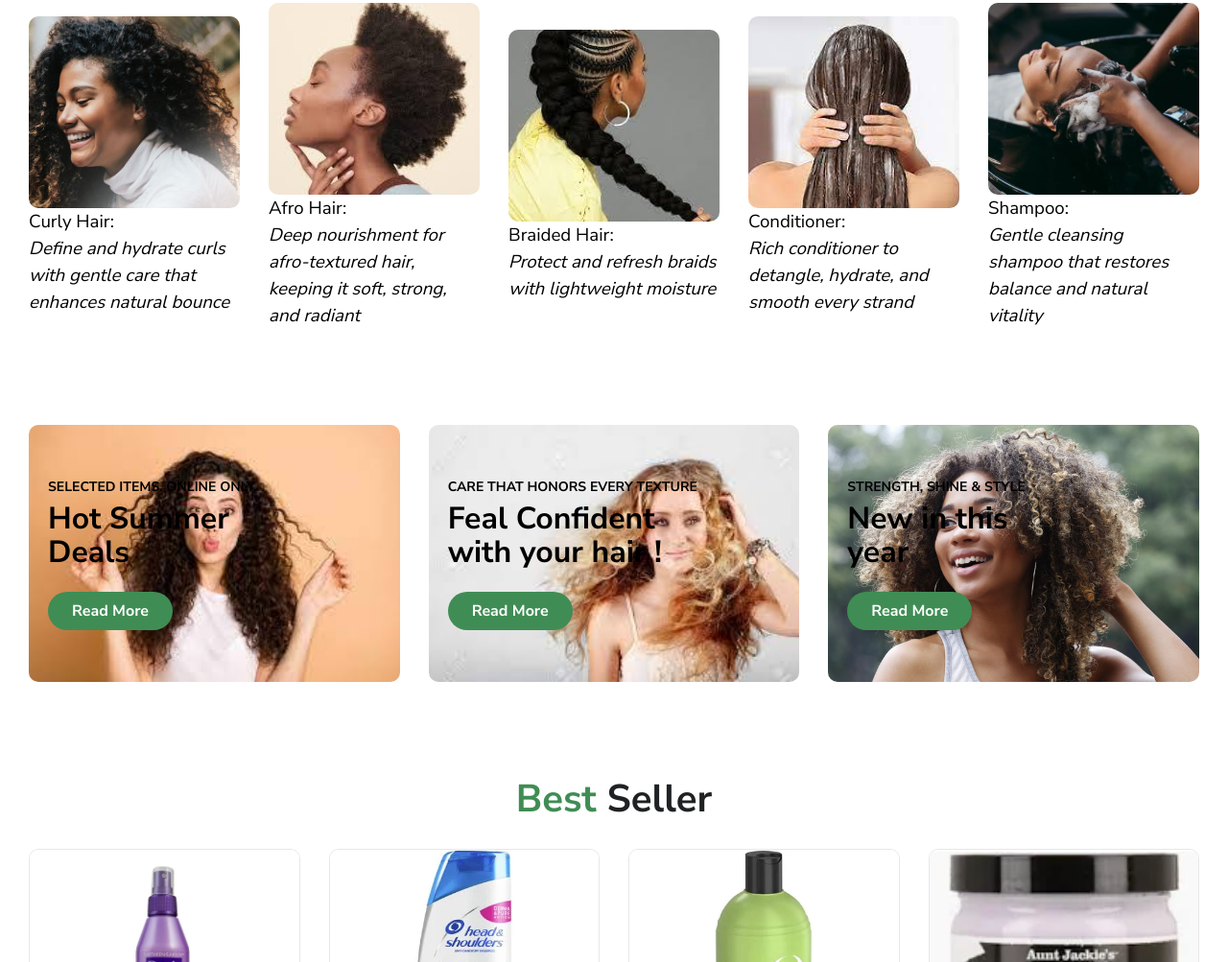
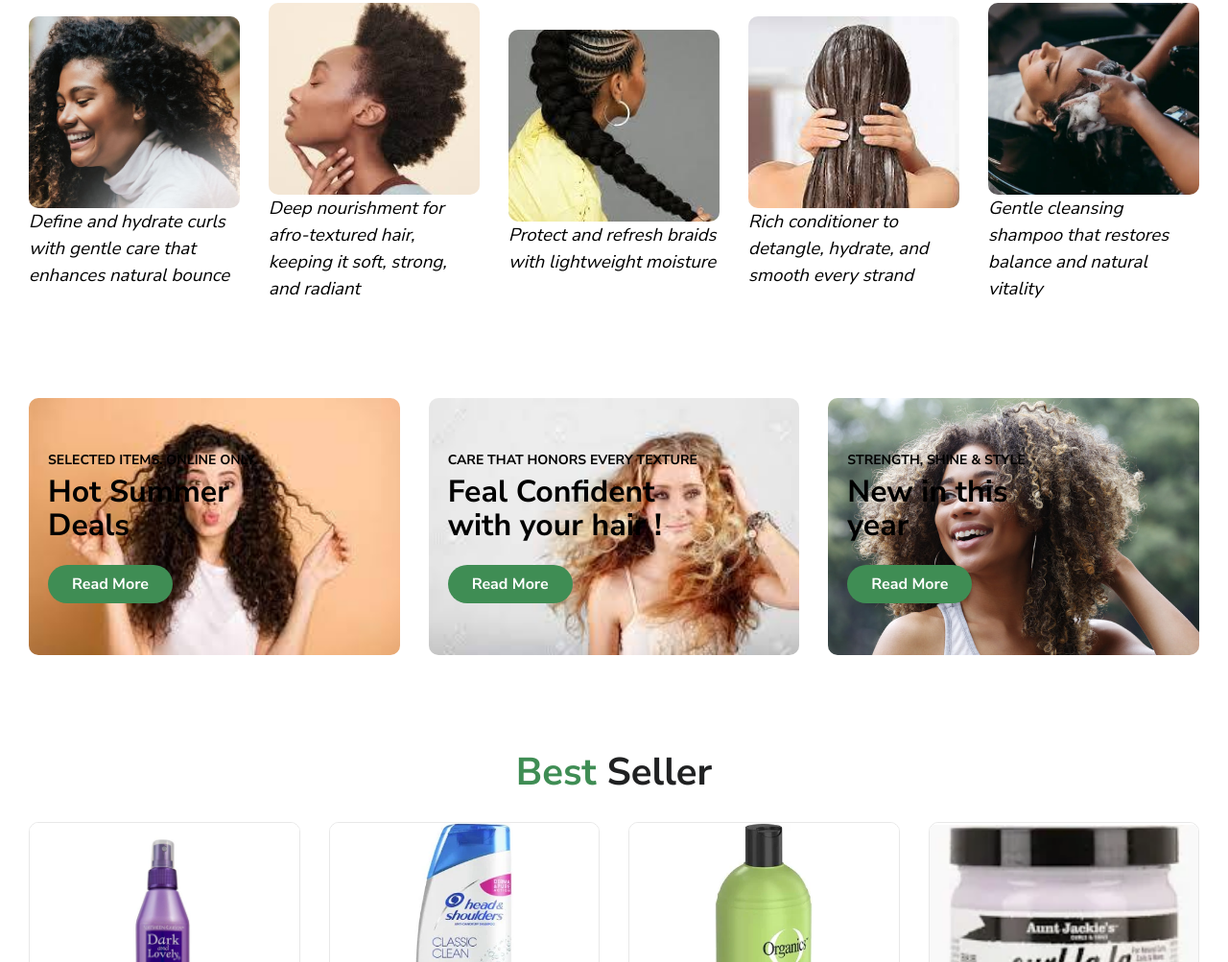
Before and after one commit to umutesa/Hair_Haven, a plain HTML site: page index.html in a window 1280 px wide. Shown: the part 785-1788 px from the top of the page at 96% size. Drawn offline with nearby package versions, Linux system fonts and the light colour scheme.

Commit message:
fix format

```diff
--- a/index.html
+++ b/index.html
@@ -157,7 +157,7 @@
 
                 <h3 class="h5">
 
-                    <span style="font-weight:500;">Curly Hair:</span>
+
   <span style="font-style:italic; font-weight:400;" >Define and hydrate curls with gentle care that enhances natural bounce</span>
 </a>
 
@@ -176,7 +176,7 @@
 
                 <h3 class="h5">
                   <a href="#" class="card-subtitle">
-  <span style="font-weight:500;">Afro Hair:</span>
+
   <span style="font-style:italic; font-weight:400;">Deep nourishment for afro-textured hair, keeping it soft, strong, and radiant</span>
 </a>
 
@@ -195,7 +195,7 @@
 
                 <h3 class="h5">
                                     <a href="#" class="card-subtitle">
-  <span style="font-weight:500;">Braided Hair:</span>
+
   <span style="font-style:italic; font-weight:400;">Protect and refresh braids with lightweight moisture</span>
 </a>
 
@@ -214,7 +214,6 @@
 
                 <h3 class="h5">
              <a href="#" class="card-subtitle">
-            <span style="font-weight:500;">Conditioner:</span>
             <span style="font-style:italic; font-weight:400;">Rich conditioner to detangle, hydrate, and smooth every strand</span>
 </a>
 
@@ -233,7 +232,6 @@
 
                 <h3 class="h5">
             <a href="#" class="card-subtitle">
-  <span style="font-weight:500;">Shampoo:</span>
   <span style="font-style:italic; font-weight:400;">Gentle cleansing shampoo that restores balance and natural vitality</span>
 </a>
 
```
